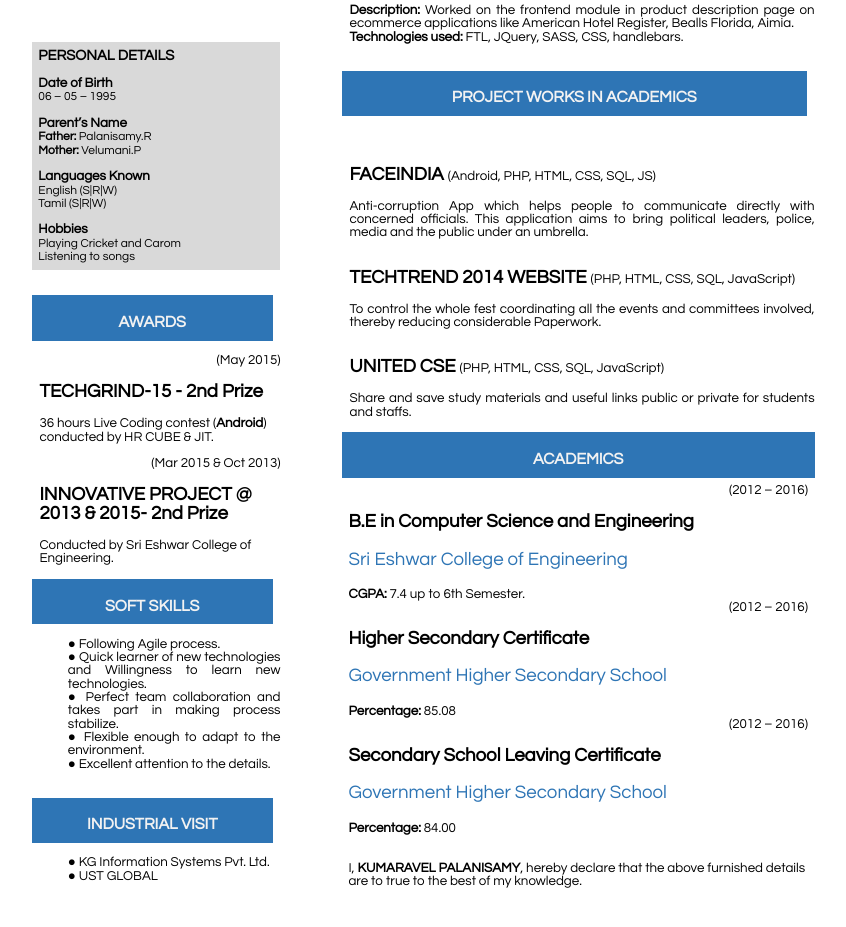
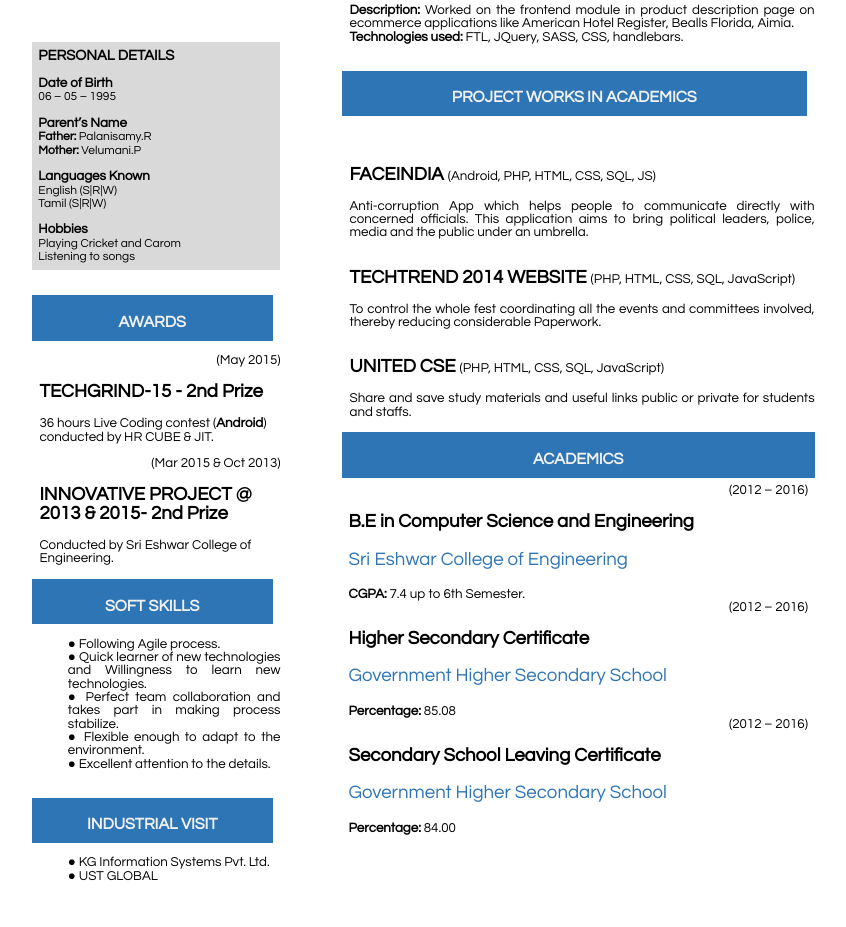
Before and after one commit to kumaravel95/kumaravel95.github.io, a plain HTML site: page index.html in a window 1280 px wide. Shown: the part 1238-2165 px from the top of the page, without its empty margins (213-1059 px from the left). Drawn offline with Linux system fonts and the light colour scheme; a web font is replaced by a local one.

Commit message:
Update index.html

```diff
--- a/index.html
+++ b/index.html
@@ -340,7 +340,6 @@
                                  <p class="c14 c20"><span class="c23">Percentage:</span><span class="c9"> 84.00</span></p>
                                  <p class="c14 c20 c18"><span class="c9"></span></p>
                                  <p class="c14 c20 c18"><span class="c9"></span></p>
-                                 <p class="c14 c20"><span>I, </span><span class="c23">KUMARAVEL PALANISAMY</span><span>, hereby declare that the above furnished details are to true to the best of my knowledge.</span></p>
                               </td>
                            </tr>
                            <tr class="c0"></tr>
```
